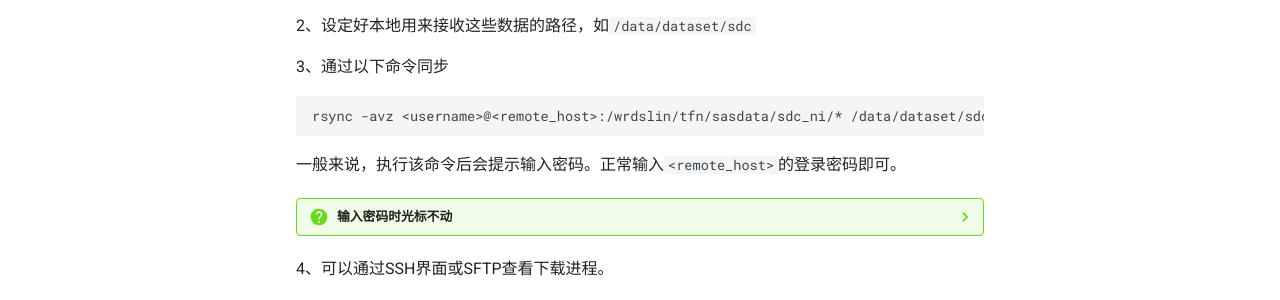
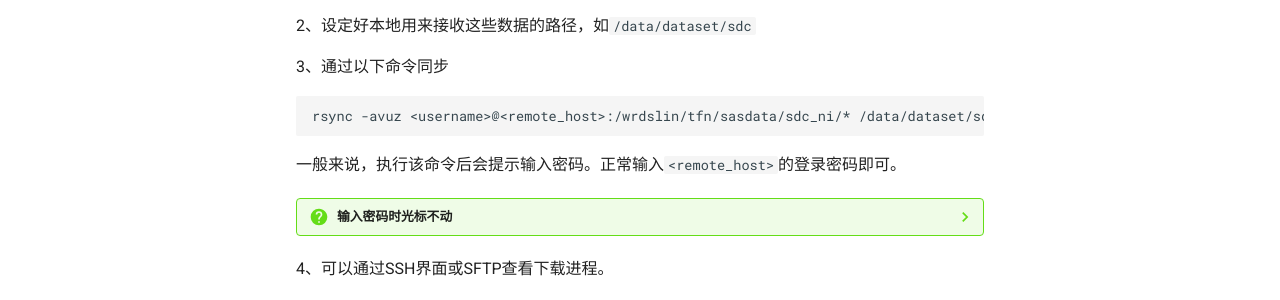
Before and after one commit to Wenzhi-Ding/Server-User-Guide, an MkDocs documentation site: the page built from docs/08-linux/rsync.md, in a window 1280 px wide and 900 px high, scrolled down 552 px. Shown: the part 529-829 px from the top of the window. Built offline with MkDocs 1.6.1 and Material for MkDocs 9.7.7, drawn with Linux system fonts in a browser that asks for light colours.

Commit message:
修正rsnyc参数的错误

````diff
--- a/docs/08-linux/rsync.md
+++ b/docs/08-linux/rsync.md
@@ -7,7 +7,7 @@
 
 ??? question "`rsync`与其他传输方式比的好处？"
 
-	`rsync -avz`命令可以自动比较文件的修改日期，跳过那些没有修改的文件，避免了每次都全量更新对时间和带宽的浪费。此外还会自动将文件“压缩——传输——解压缩”，大幅提高同步的速度。
+	`rsync -avuz`命令可以自动比较文件的修改日期，跳过那些没有修改的文件，避免了每次都全量更新对时间和带宽的浪费。此外还会自动将文件“压缩——传输——解压缩”，大幅提高同步的速度。
 
 以从WRDS上下载SDC New Issues数据为例。具体过程如下：
 
@@ -26,7 +26,7 @@
 3、通过以下命令同步
 
 ```bash
-rsync -avz <username>@<remote_host>:/wrdslin/tfn/sasdata/sdc_ni/* /data/dataset/sdc
+rsync -avuz <username>@<remote_host>:/wrdslin/tfn/sasdata/sdc_ni/* /data/dataset/sdc
 ```
 
 一般来说，执行该命令后会提示输入密码。正常输入`<remote_host>`的登录密码即可。
````
